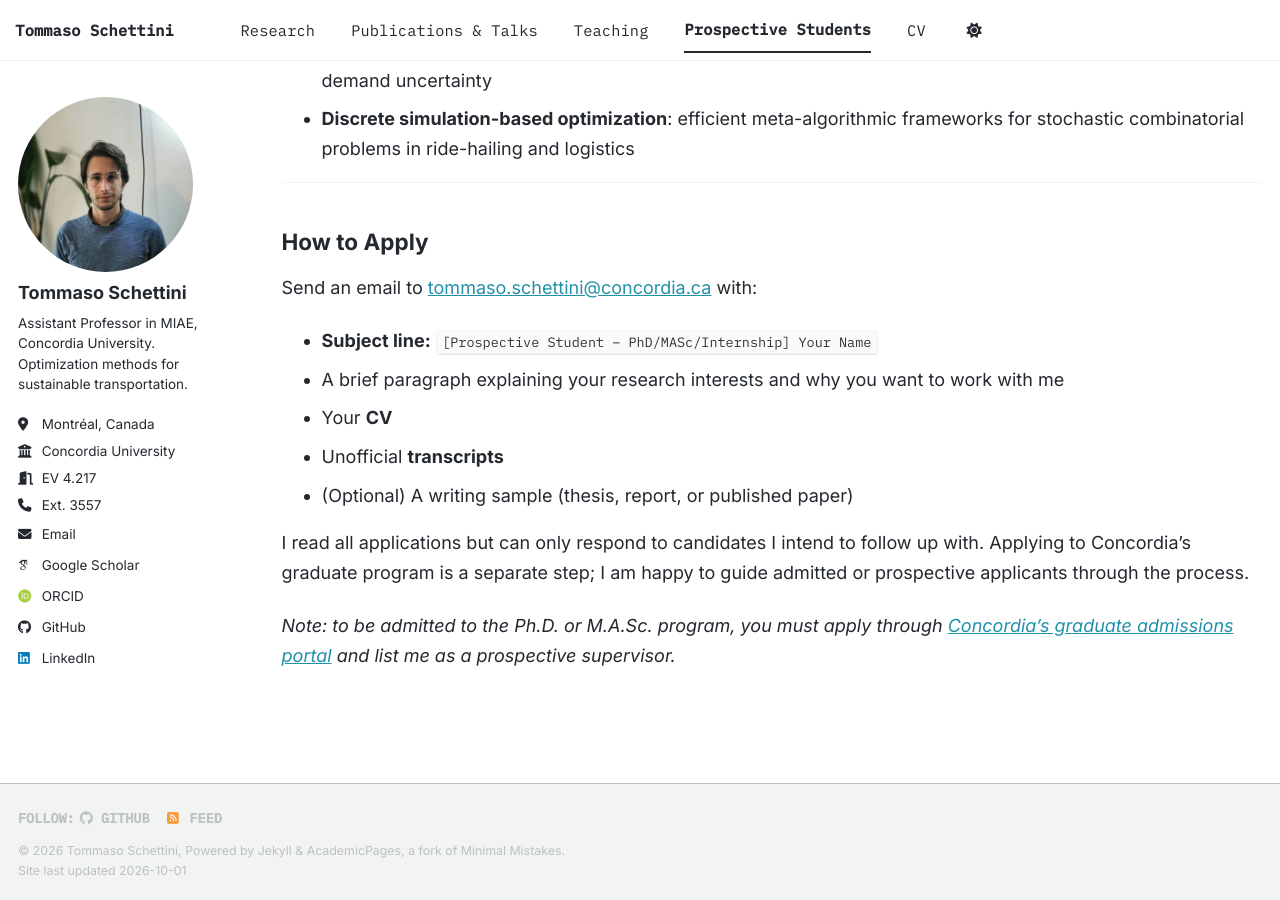
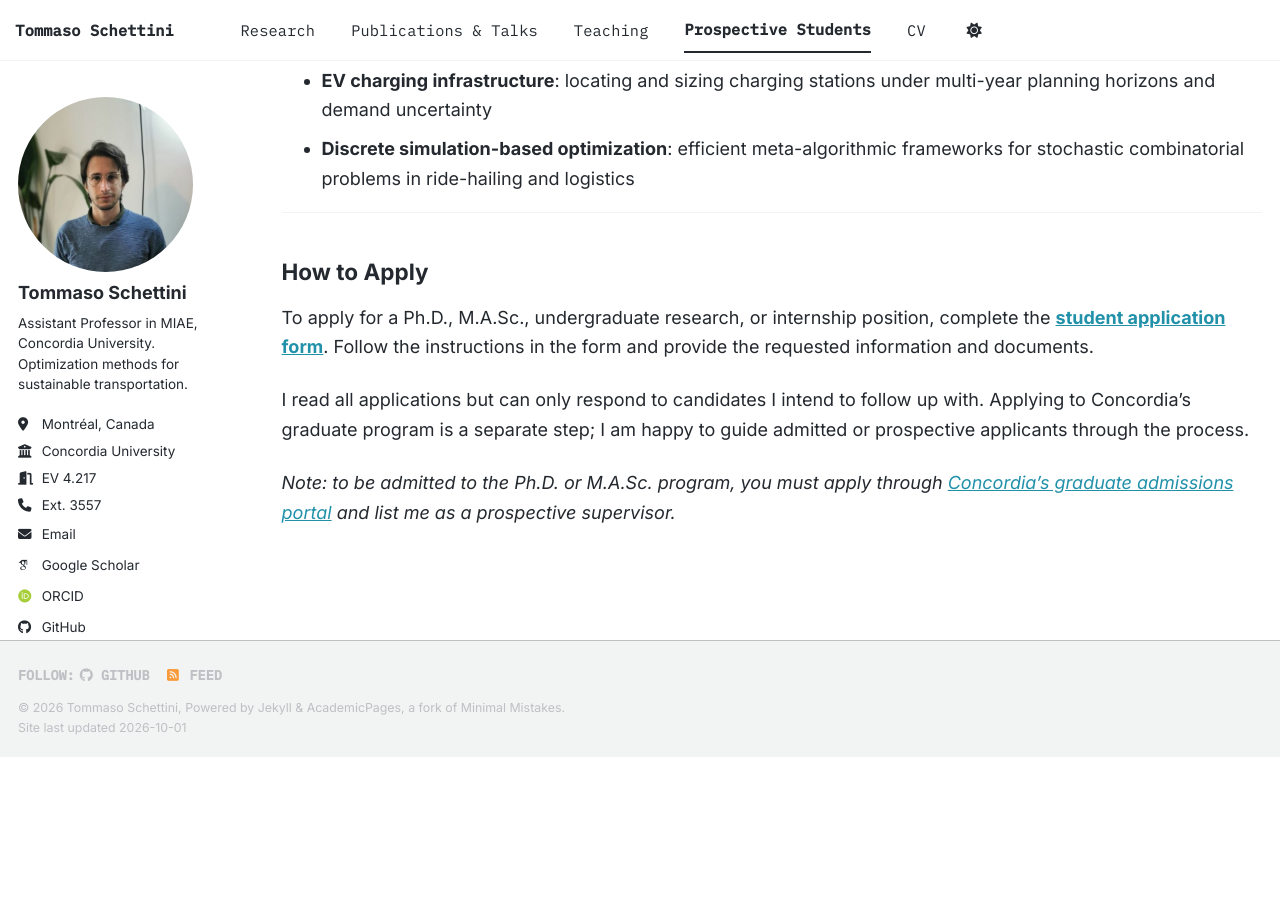
Before and after one commit to tommaso-schettini/tommaso-schettini.github.io, a Jekyll site: the page built from _pages/hiring.md, in a window 1280 px wide and 900 px high, scrolled down 1475 px. Built offline with Jekyll 4.4.1, drawn with Linux system fonts in a browser that asks for light colours; some web fonts are replaced; a script bundle is joined from its source files by our own code; library files that are not in the unit come from our copies; after the commit the page ends 2232 px from its top, so only the background shows below that; some of the changed text lies outside the part shown.

Commit message:
change application process

```diff
--- a/_pages/hiring.md
+++ b/_pages/hiring.md
@@ -20,7 +20,7 @@ I am recruiting **Ph.D. students** with strong backgrounds in operations researc
 I am recruiting **M.A.Sc. students** in Industrial Engineering. Positions are funded. Students with a background in industrial engineering, applied mathematics, computer science, or a related discipline are encouraged to apply.
 
 ### Undergraduate / Internship
-I occasionally supervise **undergraduate research projects and internships** (e.g., NSERC USRA). Concordia undergraduate students interested in a research experience in optimization are welcome to reach out.
+I occasionally supervise **undergraduate research projects and internships** (e.g., NSERC USRA). Concordia undergraduate students interested in a research experience in optimization are welcome to apply using the form below.
 
 ---
 
@@ -49,12 +49,7 @@ Current and upcoming projects include:
 
 ## How to Apply
 
-Send an email to [tommaso.schettini@concordia.ca](mailto:tommaso.schettini@concordia.ca) with:
-- **Subject line:** `[Prospective Student – PhD/MASc/Internship] Your Name`
-- A brief paragraph explaining your research interests and why you want to work with me
-- Your **CV**
-- Unofficial **transcripts**
-- (Optional) A writing sample (thesis, report, or published paper)
+To apply for a Ph.D., M.A.Sc., undergraduate research, or internship position, complete the [**student application form**](https://docs.google.com/forms/d/e/1FAIpQLSfCIrorE4DqE4GbwCRGG7RqdMUbNkMlrJed5IOqtCOq0kNttA/viewform?usp=header). Follow the instructions in the form and provide the requested information and documents.
 
 I read all applications but can only respond to candidates I intend to follow up with. Applying to Concordia's graduate program is a separate step; I am happy to guide admitted or prospective applicants through the process.
 
```
Also changed, not shown: _pages/about.md (+2 -0 lines).
